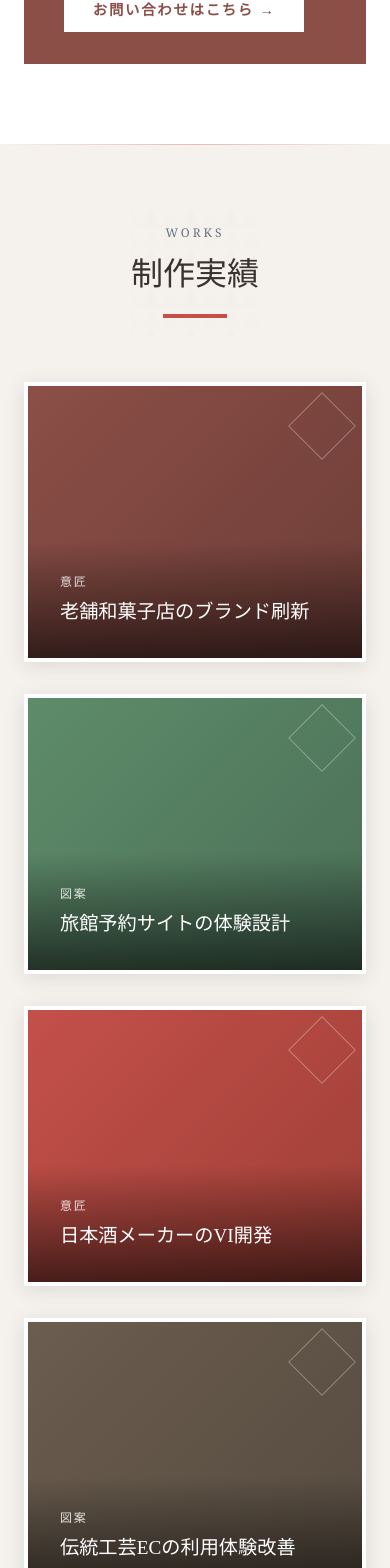
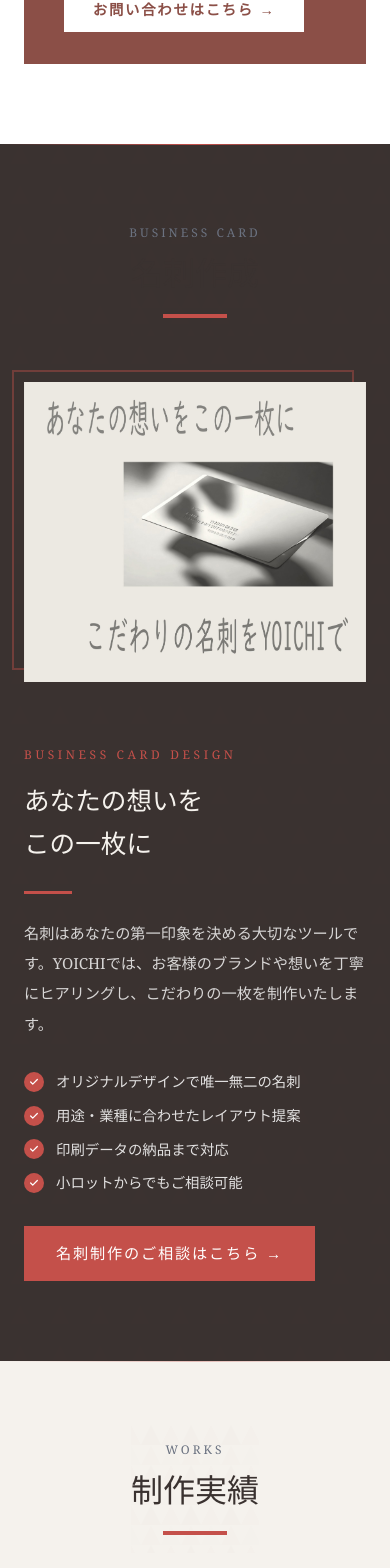
Before and after one commit to sy1067ys/yoichi-homepage, a React (Vite) app: page / in a window 390 px wide. Shown: the part 3653-5221 px from the top of the page. Built offline with nearby package versions, Linux system fonts and the light colour scheme.

Commit message:
Update App.tsx

```diff
--- a/src/app/App.tsx
+++ b/src/app/App.tsx
@@ -1,5 +1,6 @@
 import { useState } from "react";
 import yoichiLogo from "../assets/yoichi-logo.png";
+import meishiImg from "../assets/meishi.png";
 
 const IconArrowRight = () => (<svg width="18" height="18" viewBox="0 0 24 24" fill="none" stroke="currentColor" strokeWidth="2" strokeLinecap="round" strokeLinejoin="round"><line x1="5" y1="12" x2="19" y2="12"/><polyline points="12 5 19 12 12 19"/></svg>);
 const IconArrowLeft = () => (<svg width="16" height="16" viewBox="0 0 24 24" fill="none" stroke="currentColor" strokeWidth="2" strokeLinecap="round" strokeLinejoin="round"><line x1="19" y1="12" x2="5" y2="12"/><polyline points="12 19 5 12 12 5"/></svg>);
@@ -121,6 +122,7 @@
 const navLinks = [
   { label:"サービス", id:"services" },
   { label:"お仕事", id:"works_detail" },
+  { label:"名刺", id:"meishi" },
   { label:"実績", id:"works" },
   { label:"会社概要", id:"about" },
   { label:"由来", id:"origin" },
@@ -275,6 +277,64 @@
                 onMouseEnter={e => { e.currentTarget.style.background=C.bg; }}
                 onMouseLeave={e => { e.currentTarget.style.background="#fff"; }}
               >お問い合わせはこちら →</button>
+            </div>
+          </div>
+        </div>
+      </section>
+
+      {/* ── 名刺作成サンプル ── */}
+      <section id="meishi" style={{ padding:"5rem 1.5rem", background:C.dark, position:"relative", overflow:"hidden" }}>
+        <div style={{ position:"absolute", top:0, left:0, right:0, height:1, background:`linear-gradient(to right,transparent,${C.accent},transparent)` }} />
+        <div style={{ position:"absolute", inset:0, color:C.primary, opacity:0.08 }}><YagasuriBg /></div>
+        <div style={{ maxWidth:1100, margin:"0 auto", position:"relative", zIndex:1 }}>
+          <SectionHeading en="BUSINESS CARD" ja="名刺作成" />
+
+          <div style={{ display:"grid", gridTemplateColumns:"repeat(auto-fit,minmax(300px,1fr))", gap:"4rem", alignItems:"center" }}>
+
+            {/* 左：画像 */}
+            <div style={{ position:"relative" }}>
+              <div style={{ position:"absolute", top:-12, left:-12, right:12, bottom:12, border:`2px solid ${C.accent}`, opacity:0.4 }} />
+              <img
+                src={meishiImg}
+                alt="こだわりの名刺をYOICHIで"
+                style={{ width:"100%", display:"block", position:"relative" }}
+              />
+            </div>
+
+            {/* 右：テキスト */}
+            <div>
+              <p style={{ fontSize:"0.75rem", color:C.accent, letterSpacing:"0.3em", marginBottom:"1rem" }}>BUSINESS CARD DESIGN</p>
+              <h3 style={{ fontSize:"clamp(1.6rem,3vw,2.4rem)", fontFamily:"serif", fontWeight:400, color:C.bg, lineHeight:1.7, marginBottom:"1.5rem" }}>
+                あなたの想いを<br />この一枚に
+              </h3>
+              <div style={{ width:48, height:3, background:C.accent, marginBottom:"1.5rem" }} />
+              <p style={{ color:"rgba(255,255,255,0.8)", lineHeight:2, fontSize:"0.95rem", marginBottom:"2rem" }}>
+                名刺はあなたの第一印象を決める大切なツールです。YOICHIでは、お客様のブランドや想いを丁寧にヒアリングし、こだわりの一枚を制作いたします。
+              </p>
+
+              {/* 特徴リスト */}
+              <div style={{ display:"flex", flexDirection:"column", gap:"0.75rem", marginBottom:"2rem" }}>
+                {[
+                  "オリジナルデザインで唯一無二の名刺",
+                  "用途・業種に合わせたレイアウト提案",
+                  "印刷データの納品まで対応",
+                  "小ロットからでもご相談可能",
+                ].map((text, i) => (
+                  <div key={i} style={{ display:"flex", alignItems:"center", gap:"0.75rem" }}>
+                    <div style={{ width:20, height:20, background:C.accent, borderRadius:"50%", display:"flex", alignItems:"center", justifyContent:"center", flexShrink:0 }}>
+                      <svg width="10" height="10" viewBox="0 0 24 24" fill="none" stroke="#fff" strokeWidth="3" strokeLinecap="round" strokeLinejoin="round"><polyline points="20 6 9 17 4 12"/></svg>
+                    </div>
+                    <span style={{ color:"rgba(255,255,255,0.85)", fontSize:"0.9rem" }}>{text}</span>
+                  </div>
+                ))}
+              </div>
+
+              <button
+                onClick={() => document.getElementById("contact")?.scrollIntoView({ behavior:"smooth" })}
+                style={{ padding:"1rem 2rem", background:C.accent, color:"#fff", border:"none", cursor:"pointer", fontSize:"0.95rem", letterSpacing:"0.12em", fontFamily:"inherit", transition:"background 0.2s", display:"inline-flex", alignItems:"center", gap:"0.5rem" }}
+                onMouseEnter={e => e.currentTarget.style.background=C.deep}
+                onMouseLeave={e => e.currentTarget.style.background=C.accent}
+              >名刺制作のご相談はこちら →</button>
             </div>
           </div>
         </div>
```
